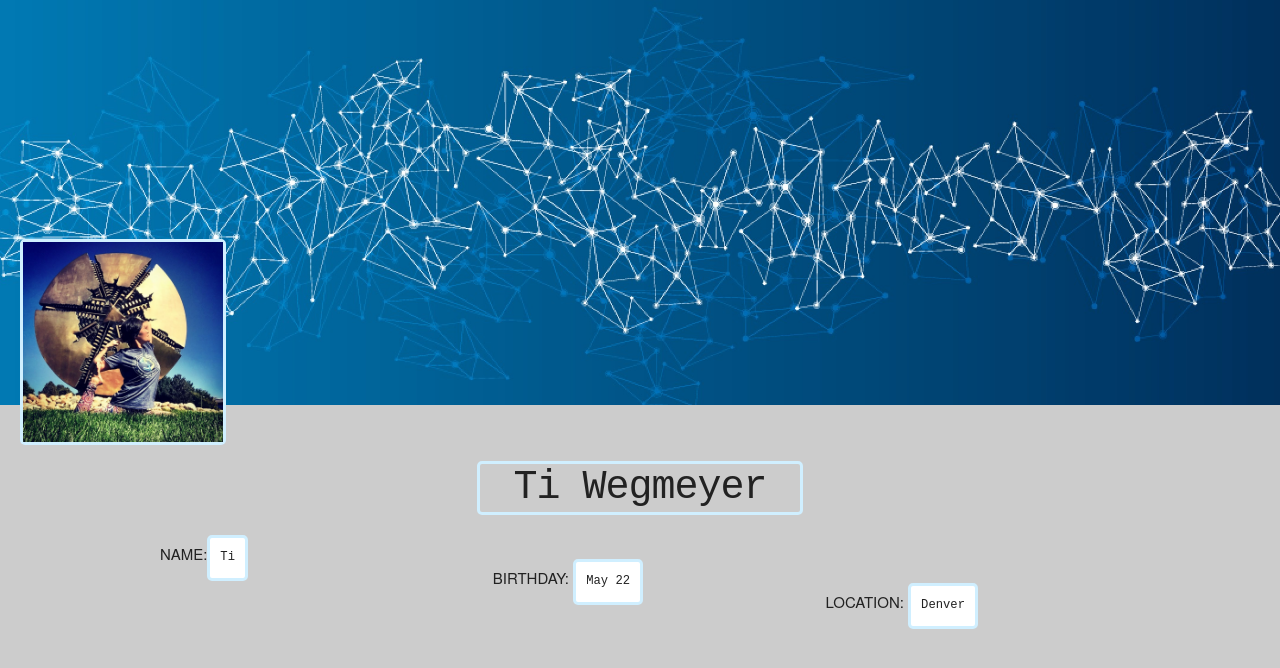
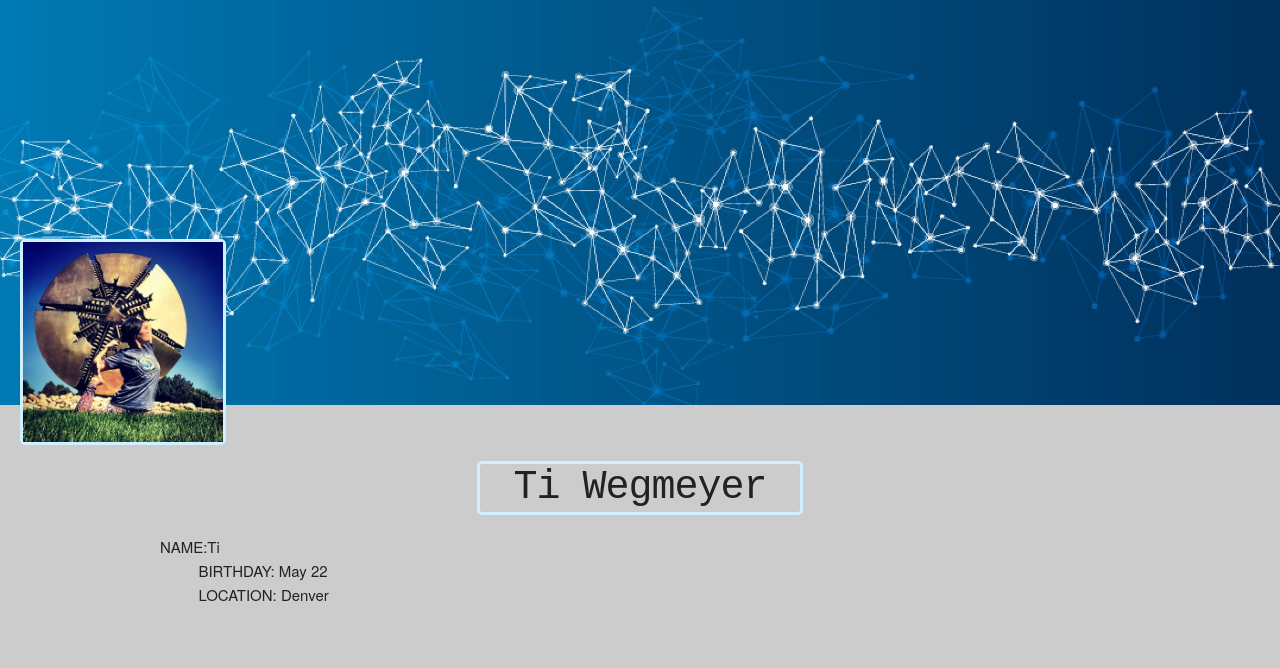
Before and after one commit to chopsticks35/editInPlace, a plain HTML site: page index.html in a window 1280 px wide. Drawn offline with nearby package versions, Linux system fonts and the light colour scheme.

Commit message:
removed styling for the moment

```diff
--- a/style.css
+++ b/style.css
@@ -56,7 +56,12 @@ html {
     margin: auto;
 
 }
-.textBox,
+/*
+.textBox {
+
+}
+*/
+
 .enter {
     font-family: monospace;
     display: inline-block;
```
